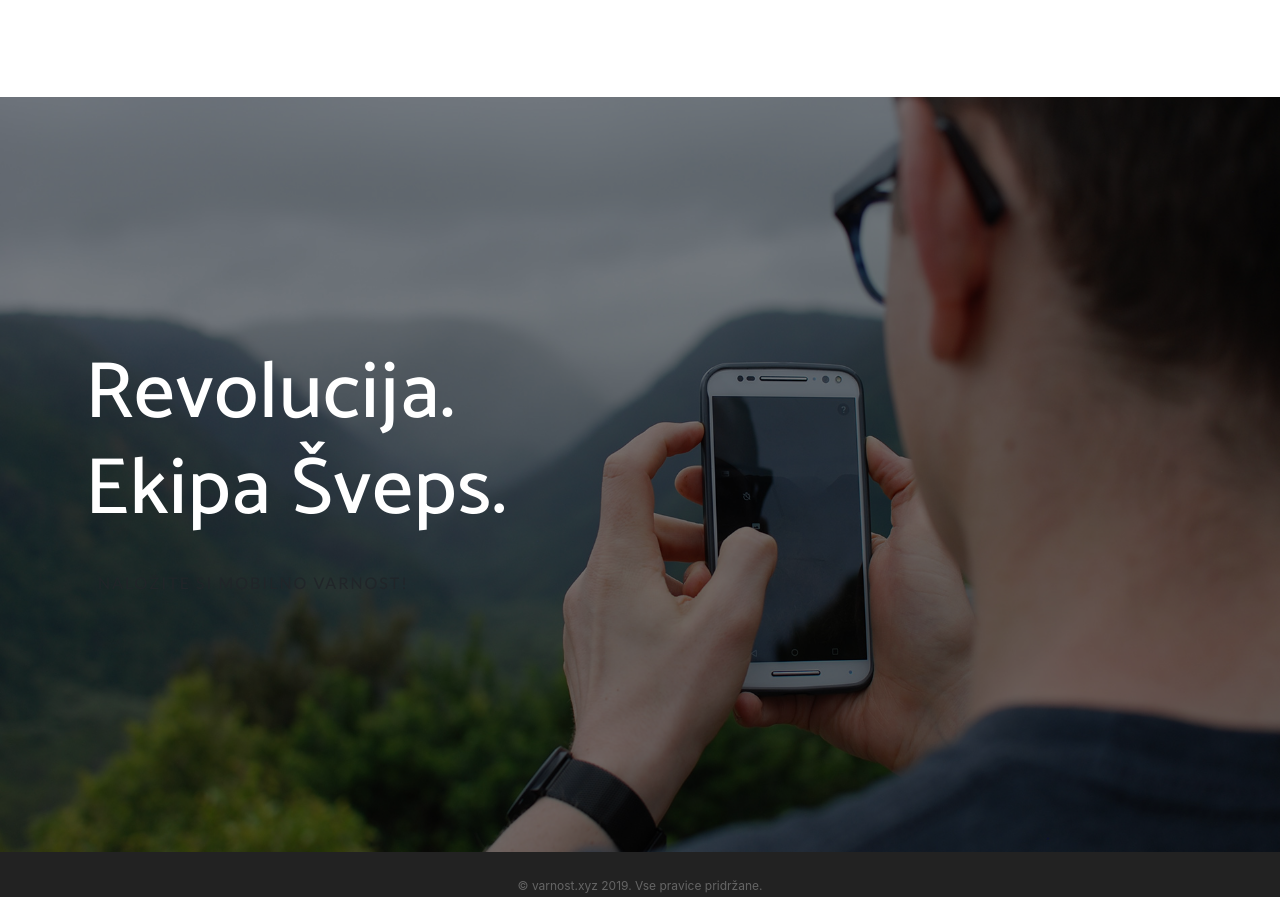
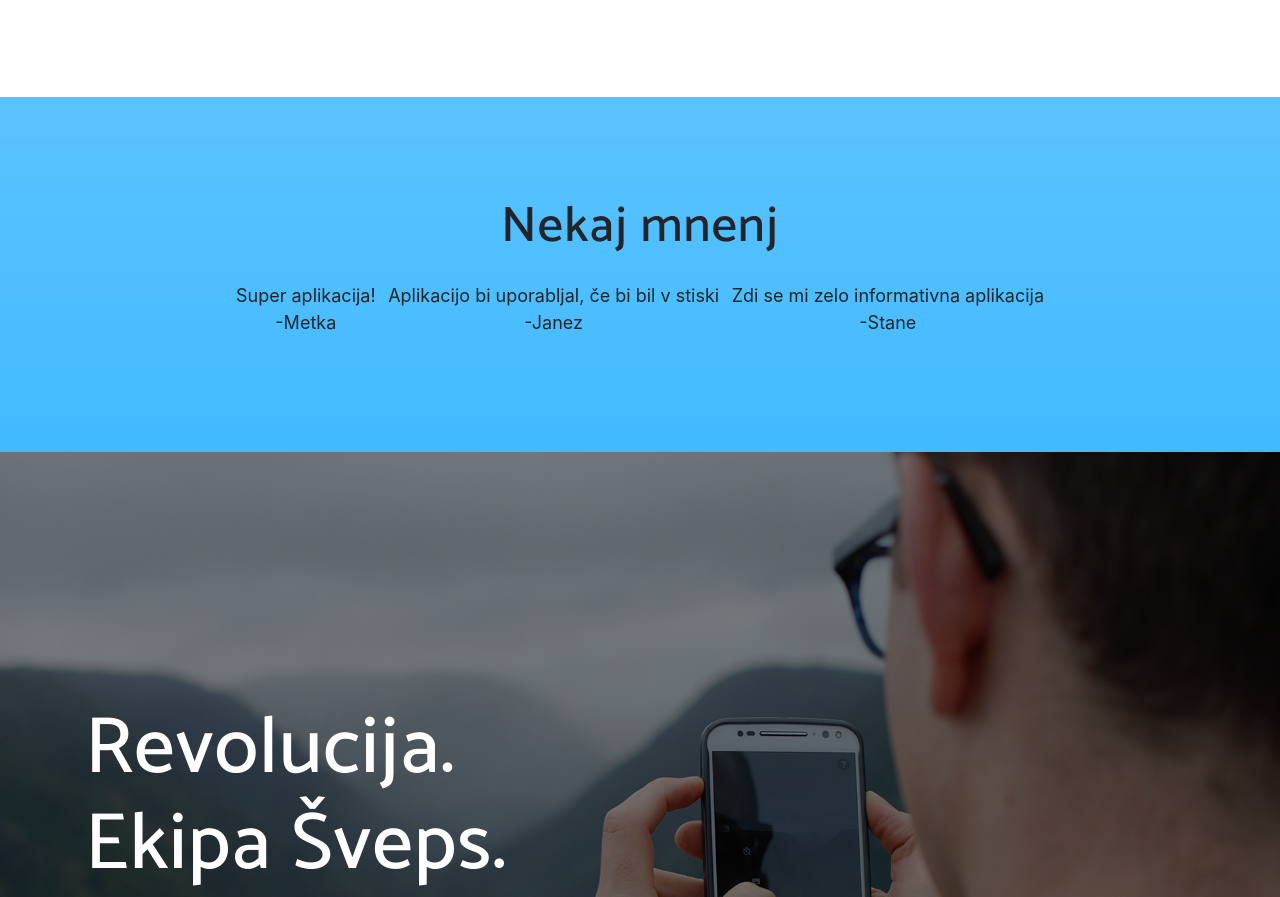
Before and after one commit to tilenkavcic/Mobilna-varnost, a website with bundled scripts: page index.html in a window 1280 px wide. Shown: the part 2375-3272 px from the top of the page. Built offline with nearby package versions, Linux system fonts and the light colour scheme; a web font is replaced by a local one.

Commit message:
Add customer feedback

```diff
--- a/index.html
+++ b/index.html
@@ -154,6 +154,27 @@
     </div>
   </section>
 
+  <section class="contact bg-primary" id="contact">
+    <div class="container">
+      <h2>Nekaj
+        mnenj</h2>
+      <ul class="list-inline list-social">
+        <li class="list-inline-item social-twitter">
+			<p>Super aplikacija!<br>
+			-Metka</p>
+        </li>
+        <li class="list-inline-item social-facebook">
+			<p>Aplikacijo bi uporabljal, če bi bil v stiski<br>
+			-Janez</p>
+        </li>
+        <li class="list-inline-item social-google-plus">
+			<p>Zdi se mi zelo informativna aplikacija<br>
+			-Stane</p>
+        </li>
+      </ul>
+    </div>
+  </section>
+
   <section class="cta">
     <div class="cta-content">
       <div class="container">
@@ -163,35 +184,8 @@
     </div>
     <div class="overlay"></div>
   </section>
-<!--
-	//
-	// Tuki je lohk team, contact
-	//
-  <section class="contact bg-primary" id="contact">
-    <div class="container">
-      <h2>We
-        <i class="fas fa-heart"></i>
-        new friends!</h2>
-      <ul class="list-inline list-social">
-        <li class="list-inline-item social-twitter">
-          <a href="#">
-            <i class="fab fa-twitter"></i>
-          </a>
-        </li>
-        <li class="list-inline-item social-facebook">
-          <a href="#">
-            <i class="fab fa-facebook-f"></i>
-          </a>
-        </li>
-        <li class="list-inline-item social-google-plus">
-          <a href="#">
-            <i class="fab fa-google-plus-g"></i>
-          </a>
-        </li>
-      </ul>
-    </div>
-  </section>
--->
+
+
   <footer>
     <div class="container">
       <p>&copy; varnost.xyz 2019. Vse pravice pridržane.</p>
```
